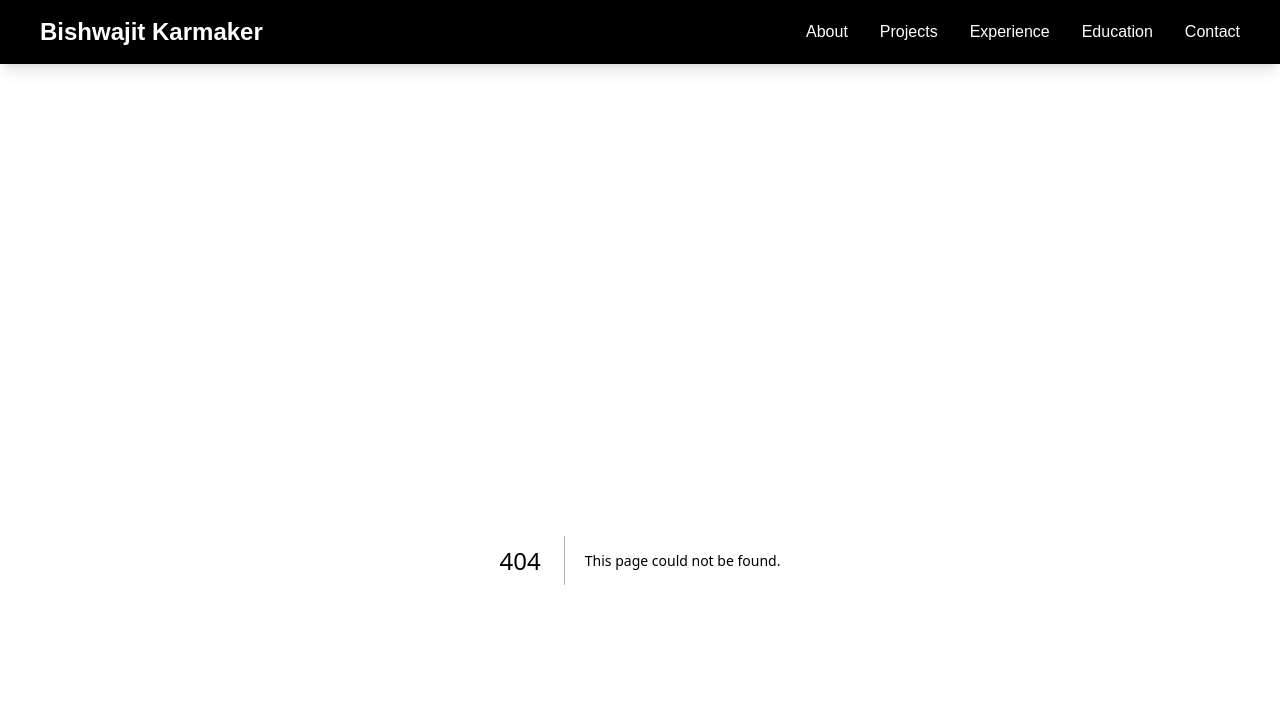
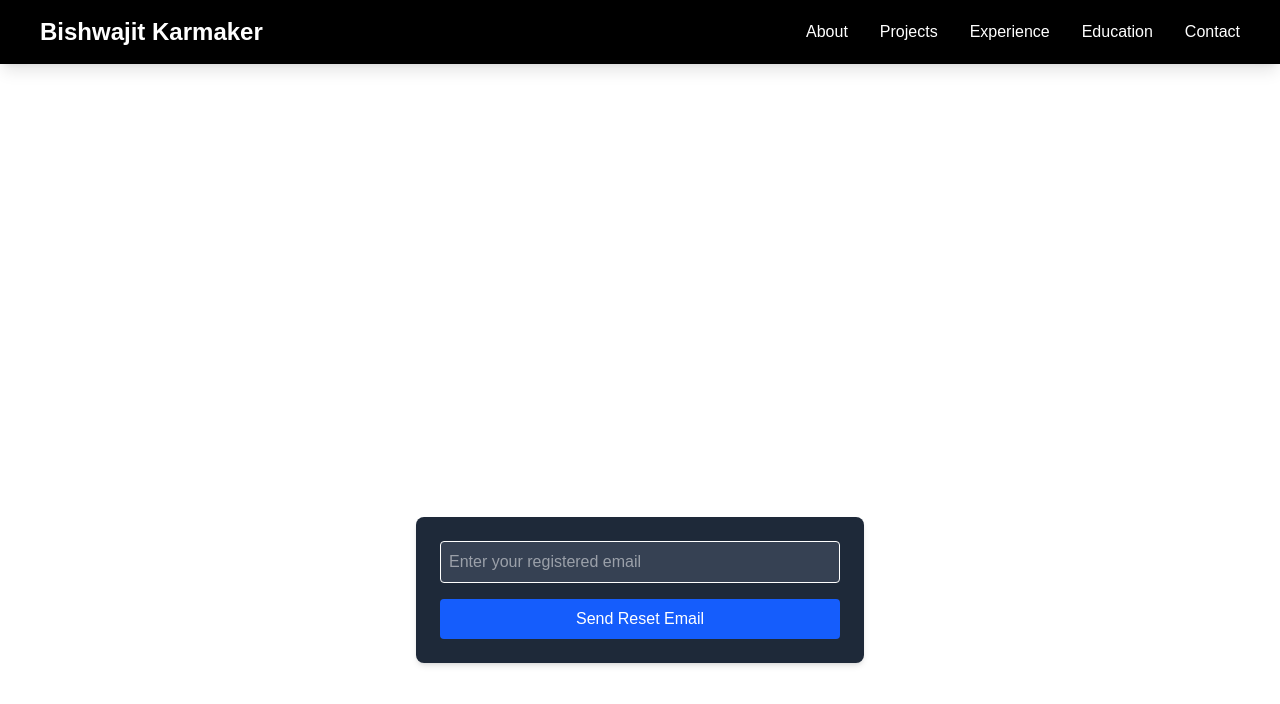
Before and after one commit to Bishwajit93/portfolio-frontend, a Next.js app: page /password-reset/confirm/1/1 in a window 1280 px wide. Before the commit this address had no page. Shown: the top 704 px of the page. Built offline with nearby package versions, Linux system fonts and the light colour scheme.

Commit message:
password reset page bug fixing

```diff
--- a/src/app/password-reset/[uid]/[token]/page.tsx
+++ /dev/null
@@ -1,87 +0,0 @@
-"use client";
-
-import { useState } from "react";
-import { useRouter, useParams } from "next/navigation";
-
-export default function PasswordResetConfirmPage() {
-  const { uid, token } = useParams<{ uid: string; token: string }>();
-  const router = useRouter();
-
-  const [password, setPassword] = useState("");
-  const [retypePassword, setRetypePassword] = useState("");
-  const [error, setError] = useState<string | null>(null);
-  const [success, setSuccess] = useState(false);
-
-  const handleSubmit = async (e: React.FormEvent) => {
-    e.preventDefault();
-    setError(null);
-
-    if (password !== retypePassword) {
-      setError("Passwords do not match.");
-      return;
-    }
-
-    try {
-      const res = await fetch("https://web-production-9824e.up.railway.app/api/auth/users/reset_password_confirm/", {
-        method: "POST",
-        headers: { "Content-Type": "application/json" },
-        body: JSON.stringify({
-          uid,
-          token,
-          new_password: password,
-          re_new_password: retypePassword,
-        }),
-      });
-
-      if (!res.ok) {
-        const data: Record<string, string[] | string> = await res.json();
-        const values = Object.values(data);
-        const message = Array.isArray(values[0]) ? values[0][0] : values[0];
-        throw new Error(message || "Error resetting password");
-
-      }
-
-      setSuccess(true);
-      setTimeout(() => router.push("/login"), 2000);
-    } catch (err: unknown) {
-      const message = err instanceof Error ? err.message : "Unexpected error occurred.";
-      setError(message);
-    }
-  };
-
-  return (
-    <div style={{ padding: "2rem" }}>
-      <h2 style={{ fontSize: "1.5rem", marginBottom: "1rem" }}>Reset Password</h2>
-
-      {success ? (
-        <p>Password reset successful! Redirecting to login...</p>
-      ) : (
-        <form onSubmit={handleSubmit}>
-          <div>
-            <label>New Password:</label>
-            <input
-              type="password"
-              value={password}
-              onChange={(e) => setPassword(e.target.value)}
-              required
-            />
-          </div>
-
-          <div>
-            <label>Retype New Password:</label>
-            <input
-              type="password"
-              value={retypePassword}
-              onChange={(e) => setRetypePassword(e.target.value)}
-              required
-            />
-          </div>
-
-          <button type="submit" style={{ marginTop: "1rem" }}>Reset Password</button>
-        </form>
-      )}
-
-      {error && <p style={{ color: "red", marginTop: "1rem" }}>{error}</p>}
-    </div>
-  );
-}
--- /dev/null
+++ b/src/app/password-reset/confirm/[uid]/[token]/page.tsx
@@ -0,0 +1,77 @@
+"use client";
+
+import { useState } from "react";
+
+export default function ForgotPasswordPage() {
+  const [email, setEmail] = useState("");
+  const [success, setSuccess] = useState("");
+  const [error, setError] = useState("");
+  const [loading, setLoading] = useState(false);
+
+  const handleSubmit = async (e: React.FormEvent) => {
+    e.preventDefault();
+    setSuccess("");
+    setError("");
+    setLoading(true);
+
+    try {
+      const res = await fetch(`${process.env.NEXT_PUBLIC_BACKEND_URL}/auth/users/reset_password/`, {
+        method: "POST",
+        headers: {
+          "Content-Type": "application/json",
+        },
+        body: JSON.stringify({ email }),
+      });
+
+      if (!res.ok) {
+        let errorText = "Something went wrong.";
+        try {
+          const clonedRes = res.clone();
+          const data = await clonedRes.json();
+          errorText = Array.isArray(Object.values(data)[0])
+            ? (Object.values(data)[0] as string[])[0]
+            : String(Object.values(data)[0]);
+        } catch {
+          const fallback = await res.text();
+          errorText = fallback || "Something went wrong.";
+        }
+        throw new Error(errorText);
+      }
+
+      setSuccess("Password reset email sent. Please check your inbox.");
+    } catch (err: unknown) {
+      if (err instanceof Error) {
+        setError(err.message);
+      } else {
+        setError("Unexpected error occurred.");
+      }
+    } finally {
+      setLoading(false);
+    }
+  };
+
+  return (
+    <main className="min-h-screen flex flex-col items-center justify-center px-4">
+      <h1 className="text-3xl font-bold mb-6 text-white">Forgot Password</h1>
+      <form onSubmit={handleSubmit} className="w-full max-w-md space-y-4 bg-gray-800 p-6 rounded-lg shadow-md">
+        <input
+          type="email"
+          placeholder="Enter your registered email"
+          value={email}
+          onChange={(e) => setEmail(e.target.value)}
+          required
+          className="w-full p-2 border rounded bg-gray-700 text-white"
+        />
+        <button
+          type="submit"
+          className="w-full bg-blue-600 text-white py-2 rounded hover:bg-blue-700 disabled:opacity-50"
+          disabled={loading}
+        >
+          {loading ? "Sending..." : "Send Reset Email"}
+        </button>
+        {success && <p className="text-green-500">{success}</p>}
+        {error && <p className="text-red-500">{error}</p>}
+      </form>
+    </main>
+  );
+}
```
